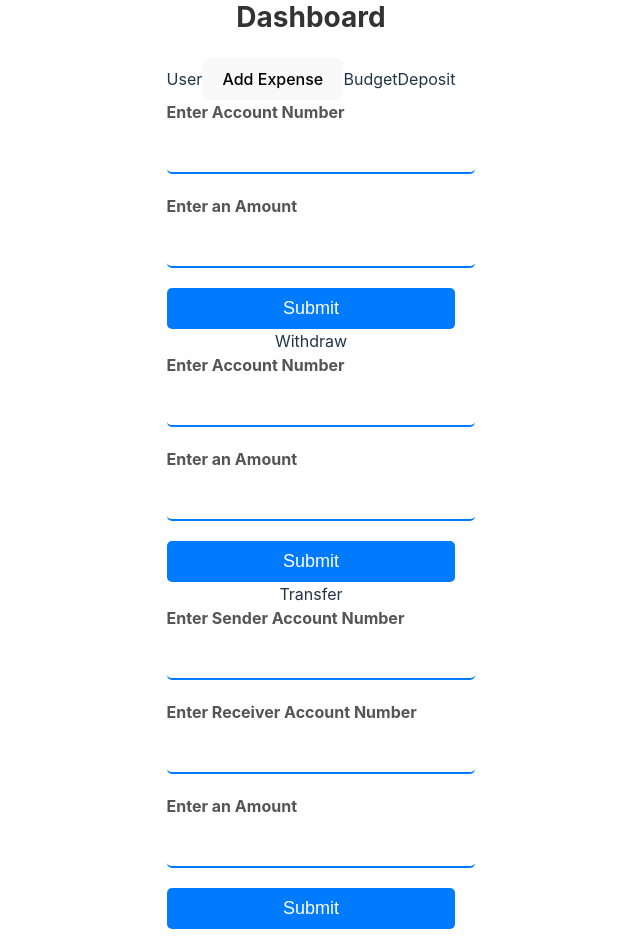
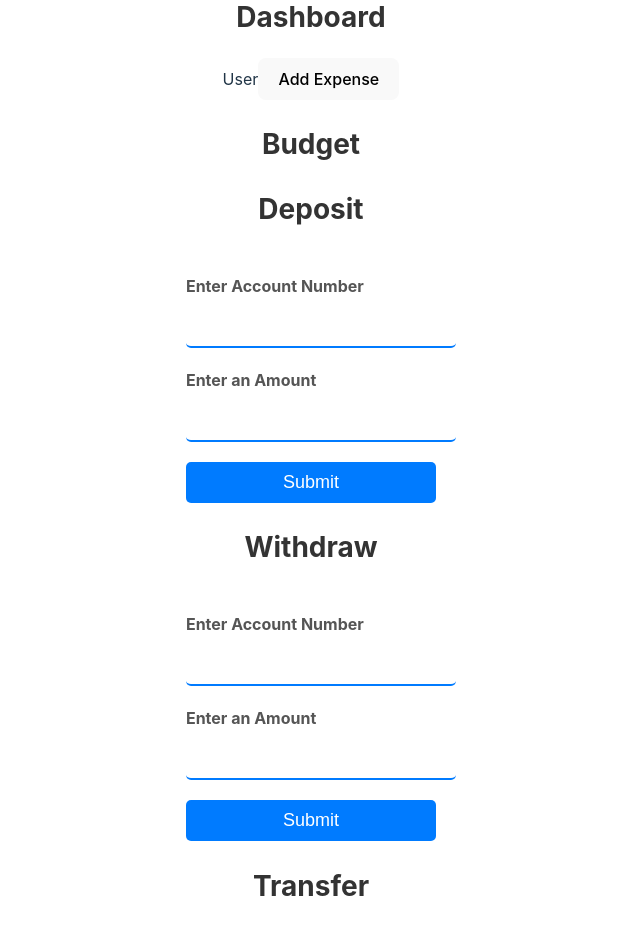
Before and after one commit to Amieldat/my-banking-app, a React (Vite) app: page /dashboard in a window 1280 px wide. Shown: the part 100-1052 px from the top of the page, without its empty margins (329-969 px from the left). Built offline with nearby package versions, Linux system fonts and the light colour scheme.

Commit message:
Added div id to sub components

```diff
--- a/src/sub-components/AccountList.jsx
+++ b/src/sub-components/AccountList.jsx
@@ -1,7 +1,7 @@
 export const AccountList = ({ users }) => {
     return (
-        <>
-            Bank Accounts
+        <div id="accountList">
+            <h2>Bank Accounts</h2>
 
             <div>
                 {users.map(({ role, firstName, lastName, username, accountNumber }) => (
@@ -13,6 +13,6 @@ export const AccountList = ({ users }) => {
                     </div>
                 ))}
             </div>
-        </>
+        </div>
     )
 }
--- a/src/sub-components/Budget.jsx
+++ b/src/sub-components/Budget.jsx
@@ -2,14 +2,14 @@ export const Budget = ({ users, loggedIn }) => {
     const currentUserExpenses = users.find(({ username }) => username == loggedIn)?.expenses
 
     return (
-        <>
-            Budget
+        <div id="budget">
+            <h2>Budget</h2>
             {currentUserExpenses?.map(({ description, amount }, i) => (
                 <div key={i}>
                     <span>{description}</span>
                     <span>{amount}</span>
                 </div>
             ))}
-        </>
+        </div>
     )
 }
--- a/src/sub-components/Deposit.jsx
+++ b/src/sub-components/Deposit.jsx
@@ -48,8 +48,8 @@ export const Deposit = ({ users, setUsers }) => {
       }
 
     return (
-        <>
-            Deposit
+        <div id="deposit">
+            <h2>Deposit</h2>
             <br />
             <form onSubmit={handleSubmit} onChange={handleChange}>
                 <label htmlFor="">Enter Account Number</label>
@@ -61,6 +61,6 @@ export const Deposit = ({ users, setUsers }) => {
                 <br />
                 <input type="submit" />
             </form>
-        </>
+        </div>
     )
 }
--- a/src/sub-components/Transfer.jsx
+++ b/src/sub-components/Transfer.jsx
@@ -58,8 +58,8 @@ export const Transfer = ({ users, setUsers }) => {
       }
 
     return (
-        <>
-            Transfer
+        <div id="transfer">
+            <h2>Transfer</h2>
             <br />
             <form onSubmit={handleSubmit} onChange={handleChange}>
                 <label htmlFor="">Enter Sender Account Number</label>
@@ -75,6 +75,6 @@ export const Transfer = ({ users, setUsers }) => {
                 <br />
                 <input type="submit" />
             </form>
-        </>
+        </div>
     )
 }
--- a/src/sub-components/Withdraw.jsx
+++ b/src/sub-components/Withdraw.jsx
@@ -48,8 +48,8 @@ export const Withdraw = ({ users, setUsers }) => {
       }
 
     return (
-        <>
-            Withdraw
+        <div id="withdraw">
+            <h2>Withdraw</h2>
             <br />
             <form onSubmit={handleSubmit} onChange={handleChange}>
                 <label htmlFor="">Enter Account Number</label>
@@ -61,6 +61,6 @@ export const Withdraw = ({ users, setUsers }) => {
                 <br />
                 <input type="submit" />
             </form>
-        </>
+        </div>
     )
 }
```
